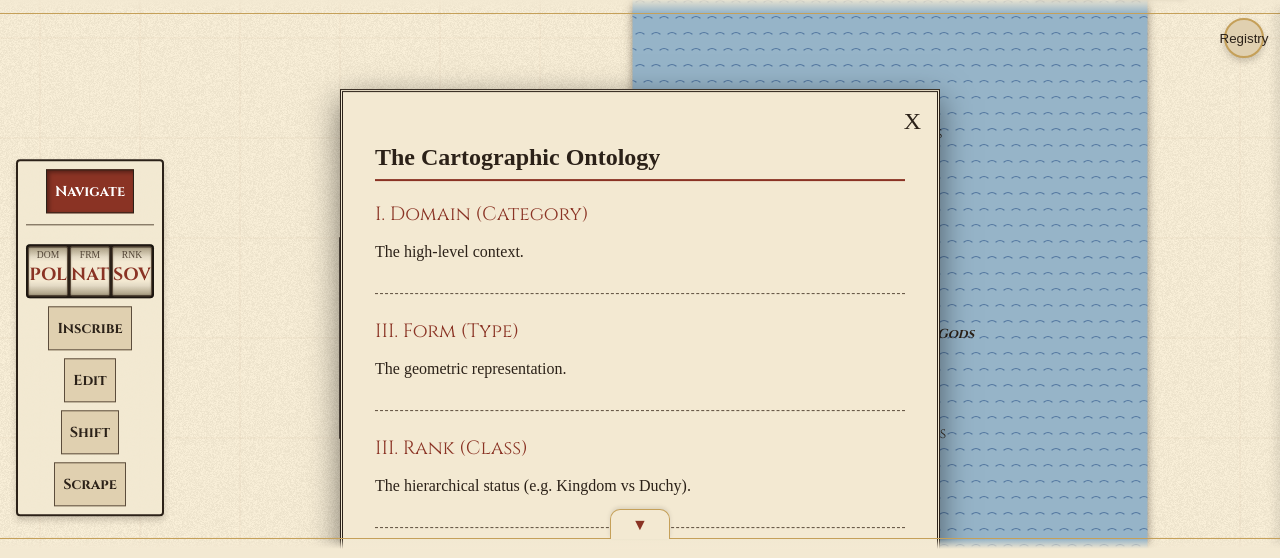
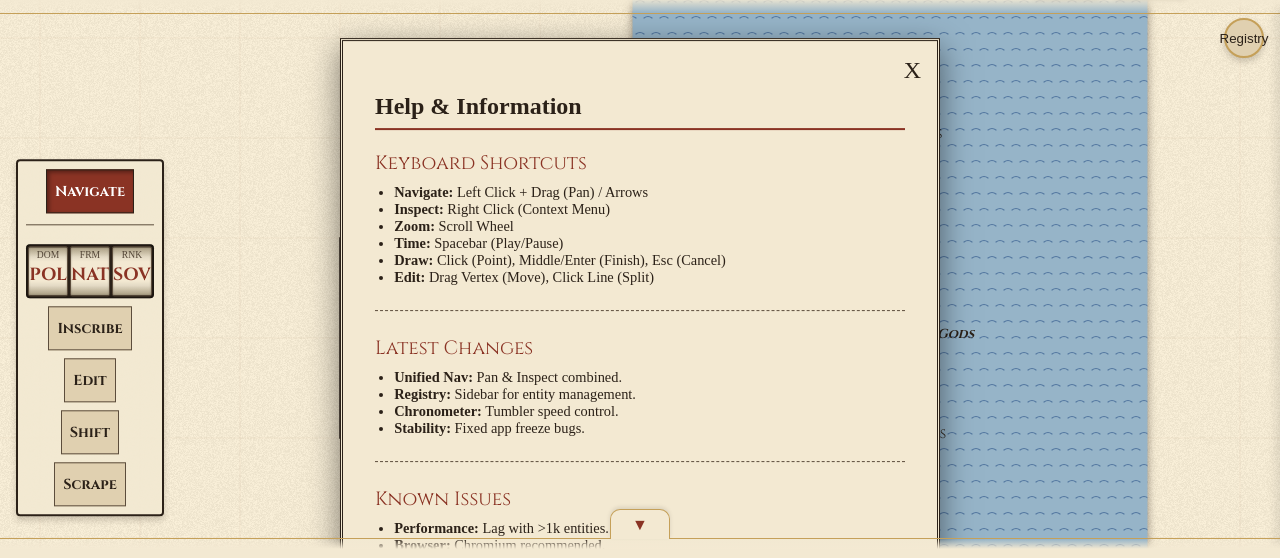
Before and after one commit to bentezhko/illuminarchism, a website with bundled scripts: page index.html in a window 1280 px wide. Both pictures are taken after a click on the button "Help". Shown: the part 62-620 px from the top of the page. Built offline with nearby package versions, Linux system fonts and the light colour scheme; a web font is replaced by a local one.

Commit message:
feat: Revamp ontology modal into a help and information panel, adding keyboard shortcuts, latest changes, and known issues.

```diff
--- a/index.html
+++ b/index.html
@@ -83,19 +83,36 @@
     <!-- Ontology InfoCard -->
     <div id="ontology-modal" class="pointer-events-auto">
         <span id="modal-close">X</span>
-        <h2 style="border-bottom: 2px solid var(--rubric-red); padding-bottom:0.5rem;">The Cartographic Ontology
-        </h2>
+        <h2 style="border-bottom: 2px solid var(--rubric-red); padding-bottom:0.5rem;">Help & Information</h2>
+
         <div class="ontology-section">
-            <div class="ontology-title">I. Domain (Category)</div>
-            <p>The high-level context.</p>
+            <div class="ontology-title">Keyboard Shortcuts</div>
+            <ul style="margin: 0.5rem 0; padding-left: 1.2rem; font-size: 0.9rem;">
+                <li><strong>Navigate:</strong> Left Click + Drag (Pan) / Arrows</li>
+                <li><strong>Inspect:</strong> Right Click (Context Menu)</li>
+                <li><strong>Zoom:</strong> Scroll Wheel</li>
+                <li><strong>Time:</strong> Spacebar (Play/Pause)</li>
+                <li><strong>Draw:</strong> Click (Point), Middle/Enter (Finish), Esc (Cancel)</li>
+                <li><strong>Edit:</strong> Drag Vertex (Move), Click Line (Split)</li>
+            </ul>
         </div>
+
         <div class="ontology-section">
-            <div class="ontology-title">III. Form (Type)</div>
-            <p>The geometric representation.</p>
+            <div class="ontology-title">Latest Changes</div>
+            <ul style="margin: 0.5rem 0; padding-left: 1.2rem; font-size: 0.9rem;">
+                <li><strong>Unified Nav:</strong> Pan & Inspect combined.</li>
+                <li><strong>Registry:</strong> Sidebar for entity management.</li>
+                <li><strong>Chronometer:</strong> Tumbler speed control.</li>
+                <li><strong>Stability:</strong> Fixed app freeze bugs.</li>
+            </ul>
         </div>
+
         <div class="ontology-section">
-            <div class="ontology-title">III. Rank (Class)</div>
-            <p>The hierarchical status (e.g. Kingdom vs Duchy).</p>
+            <div class="ontology-title" style="color:var(--rubric-red);">Known Issues</div>
+            <ul style="margin: 0.5rem 0; padding-left: 1.2rem; font-size: 0.9rem;">
+                <li><strong>Performance:</strong> Lag with >1k entities.</li>
+                <li><strong>Browser:</strong> Chromium recommended.</li>
+            </ul>
         </div>
     </div>
 
```
